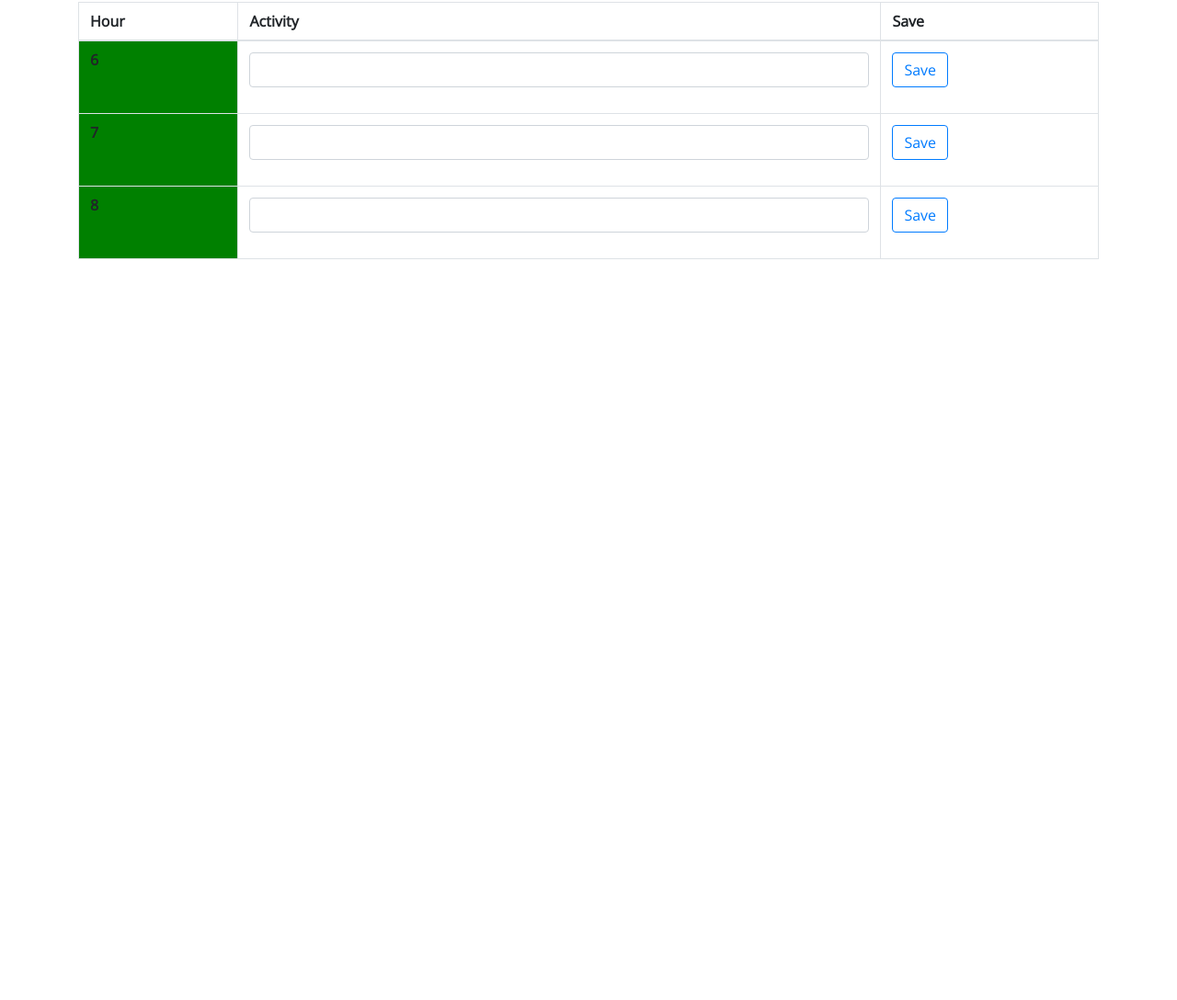
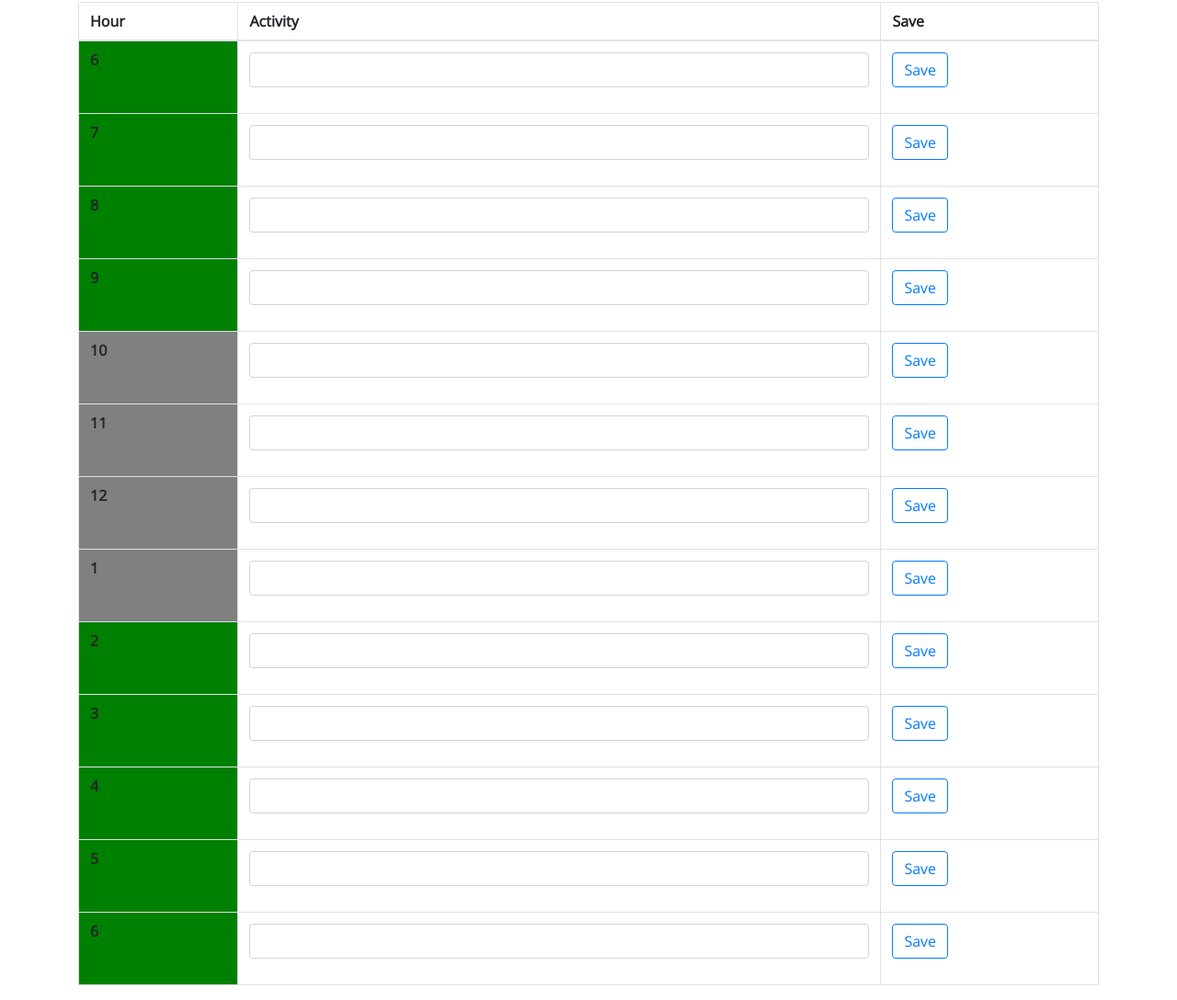
Before and after one commit to Jonathan6/Daily-Work-Planner, a plain HTML site: page index.html in a window 1280 px wide. Shown: the part 334-1422 px from the top of the page at 92% size. Before the commit the page ends 800 px from the top, so only its background shows below. Drawn offline with nearby package versions, Linux system fonts and the light colour scheme.

Commit message:
Added the rest of the hours onto the html

```diff
--- a/Assets/script.js
+++ b/Assets/script.js
@@ -1,9 +1,14 @@
-// Sets the date and time at the top of the page
+// Settings
 var numHours = 24;
+
 var date = $("#currentDay");
 var container = $(".container");
+var blockBank = $(".block");
+
 var currentHour = moment().format("H");
 var currentDate = moment().format("YYYY MM DD");
+
+var scheduleText = {};
 
 var timerInterval = setInterval(function() {
     currentHour = moment().format("H");
@@ -12,8 +17,6 @@ var timerInterval = setInterval(function() {
 
 
 // Gathering all the block elements into a single variable to change color depending on the time
-
-var blockBank = $(".block");
 date[0].textContent = moment().format("dddd, MMM Do hh:mm");
 
 for (var i = 0; i < blockBank.length; i++) {
@@ -25,25 +28,6 @@ for (var i = 0; i < blockBank.length; i++) {
         blockBank[i].style.background = "green"
     }
 }
-/*
-    make all the hour objects
-        input
-        time
-        enter event listener
-        save local storage
-        load local storage
-    attach all the hour objects
-    use moment to find current time
-    time interval
-        refresh every min
-        checks if hour is after the time
-*/
-
-// Example of how to use template literals. May use it later to replace html elements to change based on user input
-var authorname = "hello";
-var testEl = $(`<p>${authorname}</p>`);
-
-var scheduleText = {};
 
 container.on("click", function (event) {
     if (event.target.localName === "button") {
--- a/index.html
+++ b/index.html
@@ -74,6 +74,97 @@
             </td>
             <td><button type="button" class="btn btn-outline-primary" data-id="2">Save</button></td>
           </tr>
+          <tr>
+            <th scope="row" class="block">9</th>
+            <td colspan="10">
+              <div class="input-group mb-3">
+                <input id="3" type="text" class="form-control" placeholder="" aria-label="Username" aria-describedby="basic-addon1">
+              </div>
+            </td>
+            <td><button type="button" class="btn btn-outline-primary" data-id="3">Save</button></td>
+          </tr>
+          <tr>
+            <th scope="row" class="block">10</th>
+            <td colspan="10">
+              <div class="input-group mb-3">
+                <input id="4" type="text" class="form-control" placeholder="" aria-label="Username" aria-describedby="basic-addon1">
+              </div>
+            </td>
+            <td><button type="button" class="btn btn-outline-primary" data-id="4">Save</button></td>
+          </tr>
+          <tr>
+            <th scope="row" class="block">11</th>
+            <td colspan="10">
+              <div class="input-group mb-3">
+                <input id="5" type="text" class="form-control" placeholder="" aria-label="Username" aria-describedby="basic-addon1">
+              </div>
+            </td>
+            <td><button type="button" class="btn btn-outline-primary" data-id="5">Save</button></td>
+          </tr>
+          <tr>
+            <th scope="row" class="block">12</th>
+            <td colspan="10">
+              <div class="input-group mb-3">
+                <input id="6" type="text" class="form-control" placeholder="" aria-label="Username" aria-describedby="basic-addon1">
+              </div>
+            </td>
+            <td><button type="button" class="btn btn-outline-primary" data-id="6">Save</button></td>
+          </tr>
+          <tr>
+            <th scope="row" class="block">1</th>
+            <td colspan="10">
+              <div class="input-group mb-3">
+                <input id="7" type="text" class="form-control" placeholder="" aria-label="Username" aria-describedby="basic-addon1">
+              </div>
+            </td>
+            <td><button type="button" class="btn btn-outline-primary" data-id="7">Save</button></td>
+          </tr>
+          <tr>
+            <th scope="row" class="block">2</th>
+            <td colspan="10">
+              <div class="input-group mb-3">
+                <input id="8" type="text" class="form-control" placeholder="" aria-label="Username" aria-describedby="basic-addon1">
+              </div>
+            </td>
+            <td><button type="button" class="btn btn-outline-primary" data-id="8">Save</button></td>
+          </tr>
+          <tr>
+            <th scope="row" class="block">3</th>
+            <td colspan="10">
+              <div class="input-group mb-3">
+                <input id="9" type="text" class="form-control" placeholder="" aria-label="Username" aria-describedby="basic-addon1">
+              </div>
+            </td>
+            <td><button type="button" class="btn btn-outline-primary" data-id="9">Save</button></td>
+          </tr>
+          <tr>
+            <th scope="row" class="block">4</th>
+            <td colspan="10">
+              <div class="input-group mb-3">
+                <input id="10" type="text" class="form-control" placeholder="" aria-label="Username" aria-describedby="basic-addon1">
+              </div>
+            </td>
+            <td><button type="button" class="btn btn-outline-primary" data-id="10">Save</button></td>
+          </tr>
+          <tr>
+            <th scope="row" class="block">5</th>
+            <td colspan="10">
+              <div class="input-group mb-3">
+                <input id="11" type="text" class="form-control" placeholder="" aria-label="Username" aria-describedby="basic-addon1">
+              </div>
+            </td>
+            <td><button type="button" class="btn btn-outline-primary" data-id="11">Save</button></td>
+          </tr>
+          <tr>
+            <th scope="row" class="block">6</th>
+            <td colspan="10">
+              <div class="input-group mb-3">
+                <input id="12" type="text" class="form-control" placeholder="" aria-label="Username" aria-describedby="basic-addon1">
+              </div>
+            </td>
+            <td><button type="button" class="btn btn-outline-primary" data-id="12">Save</button></td>
+          </tr>
+
         </tbody>
       </table>
     </div>
```
